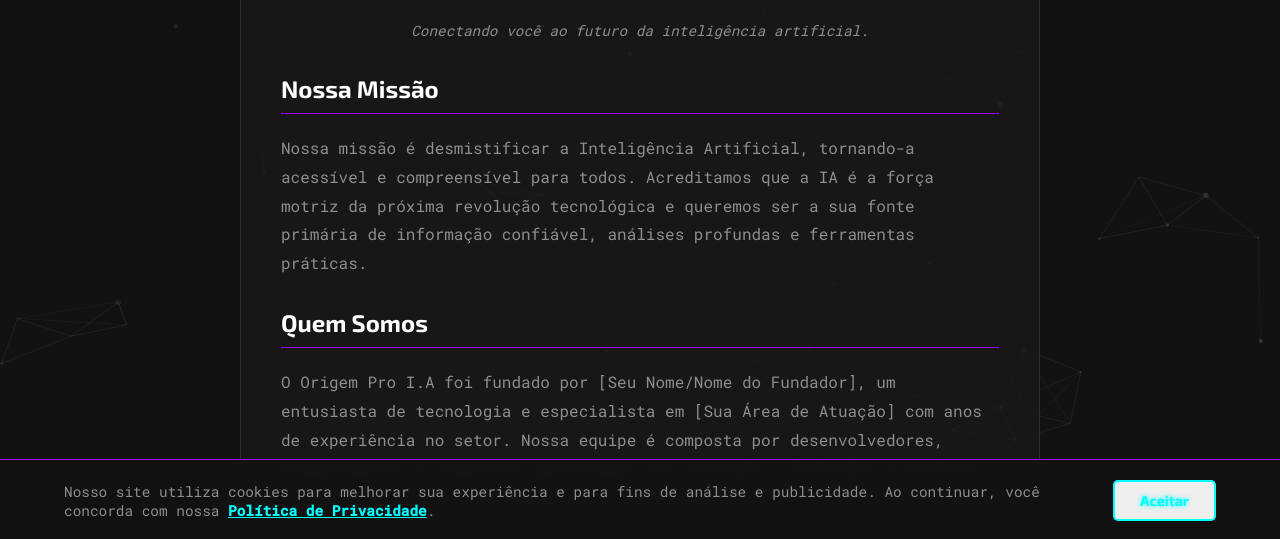
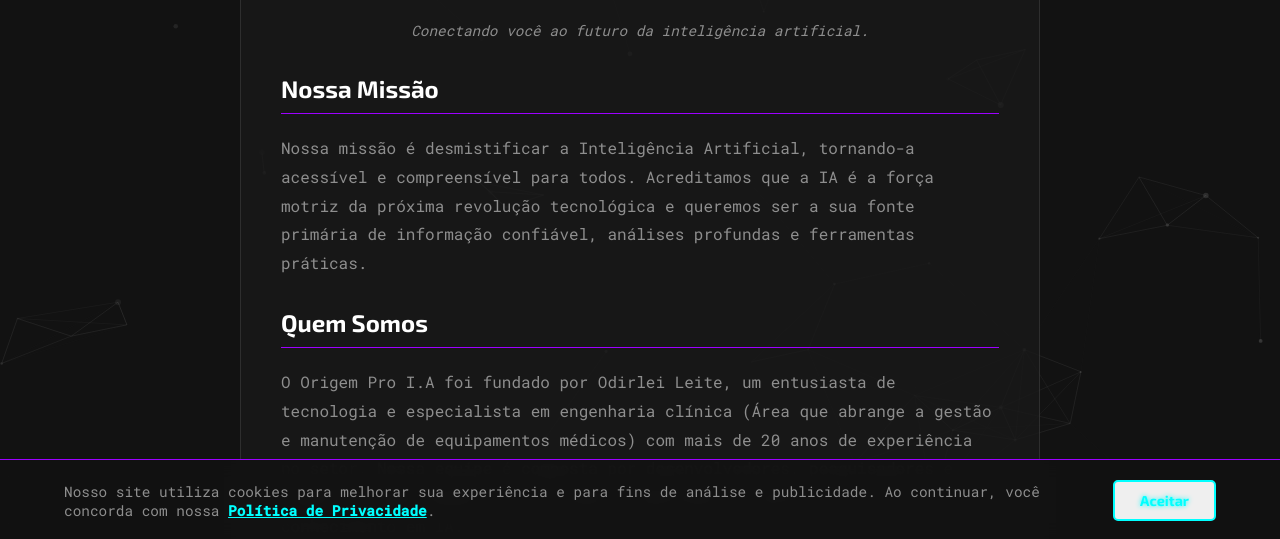
Before and after one commit to odirleite/origem-pro-ia, a plain HTML site: page sobre.html in a window 1280 px wide. Shown: the part 259-798 px from the top of the page. Drawn offline with nearby package versions, Linux system fonts and the light colour scheme.

Commit message:
"Adicionado nome do fundador"

```diff
--- a/sobre.html
+++ b/sobre.html
@@ -43,7 +43,7 @@
                 <p>Nossa missão é desmistificar a Inteligência Artificial, tornando-a acessível e compreensível para todos. Acreditamos que a IA é a força motriz da próxima revolução tecnológica e queremos ser a sua fonte primária de informação confiável, análises profundas e ferramentas práticas.</p>
 
                 <h2>Quem Somos</h2>
-                <p>O Origem Pro I.A foi fundado por [Seu Nome/Nome do Fundador], um entusiasta de tecnologia e especialista em [Sua Área de Atuação] com anos de experiência no setor. Nossa equipe é composta por desenvolvedores, pesquisadores e redatores apaixonados por inovação e dedicados a explorar as fronteiras do conhecimento em IA.</p>
+                <p>O Origem Pro I.A foi fundado por Odirlei Leite, um entusiasta de tecnologia e especialista em engenharia clínica (Área que abrange a gestão e manutenção de equipamentos médicos) com mais de 20 anos de experiência no setor. Nossa equipe é composta por desenvolvedores, pesquisadores e redatores apaixonados por inovação e dedicados a explorar as fronteiras do conhecimento em IA.</p>
                 <!-- Opcional: Adicionar uma seção para cada membro da equipe -->
 
                 <h2>Nossos Valores</h2>
```
